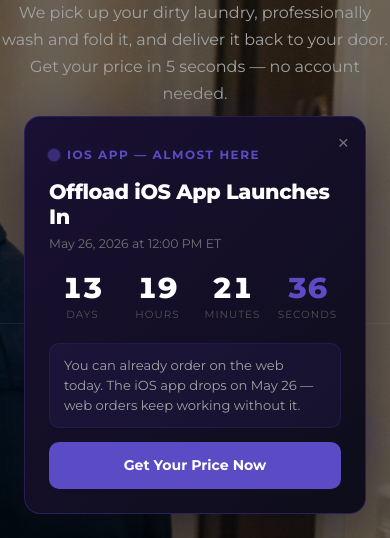
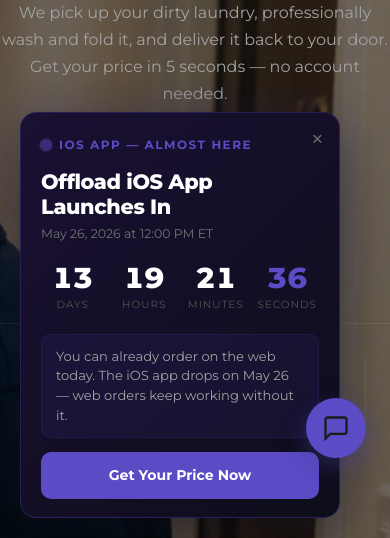
Before and after one commit to offlode/offload-site, a plain HTML site: page index.html in a window 390 px wide. Shown: the part 306-844 px from the top of the page. Drawn offline with Linux system fonts and the light colour scheme; no server answers.

Commit message:
wave5b: move countdown popup to bottom-left, lower z-index — fixes hero widget overlap

```diff
--- a/index.html
+++ b/index.html
@@ -1270,7 +1270,7 @@
 </div>
 
 <!-- ════════════════════════ LAUNCH COUNTDOWN POPUP ════════════════════════ -->
-<div id="launch-popup" style="position:fixed; bottom:24px; right:24px; z-index:9999; max-width:380px; width:calc(100% - 48px); background:linear-gradient(135deg, #1a1033 0%, #0d0d1a 100%); border:1px solid rgba(91,75,196,0.3); border-radius:16px; padding:28px 24px 24px; box-shadow:0 20px 60px rgba(0,0,0,0.5), 0 0 40px rgba(91,75,196,0.15); font-family:var(--font-body); animation:popupSlideIn 0.6s cubic-bezier(0.16,1,0.3,1); display:none;">
+<div id="launch-popup" style="position:fixed; bottom:20px; left:20px; right:auto; z-index:50; max-width:320px; width:calc(100% - 40px); background:linear-gradient(135deg, #1a1033 0%, #0d0d1a 100%); border:1px solid rgba(91,75,196,0.3); border-radius:16px; padding:22px 20px 18px; box-shadow:0 20px 60px rgba(0,0,0,0.5), 0 0 40px rgba(91,75,196,0.15); font-family:var(--font-body); animation:popupSlideIn 0.6s cubic-bezier(0.16,1,0.3,1); display:none;">
   <button onclick="dismissLaunchPopup()" style="position:absolute; top:12px; right:12px; background:none; border:none; color:var(--gray-400); cursor:pointer; padding:4px; line-height:1; font-size:1.2rem; transition:color 0.2s;" onmouseover="this.style.color='#fff'" onmouseout="this.style.color='var(--gray-400)'" aria-label="Close popup">&times;</button>
 
   <div style="display:flex; align-items:center; gap:8px; margin-bottom:16px;">
@@ -1321,7 +1321,7 @@
   50% { opacity:0.5; transform:scale(1.3); }
 }
 @media (max-width:480px) {
-  #launch-popup { bottom:12px; right:12px; max-width:calc(100% - 24px); padding:22px 18px 18px; }
+  #launch-popup { bottom:12px; left:12px; right:12px; max-width:calc(100% - 24px); padding:18px 16px 14px; }
   #launch-popup h3 { font-size:1.15rem; }
   #countdown-timer div > div:first-child { font-size:1.5rem; }
 }
```
